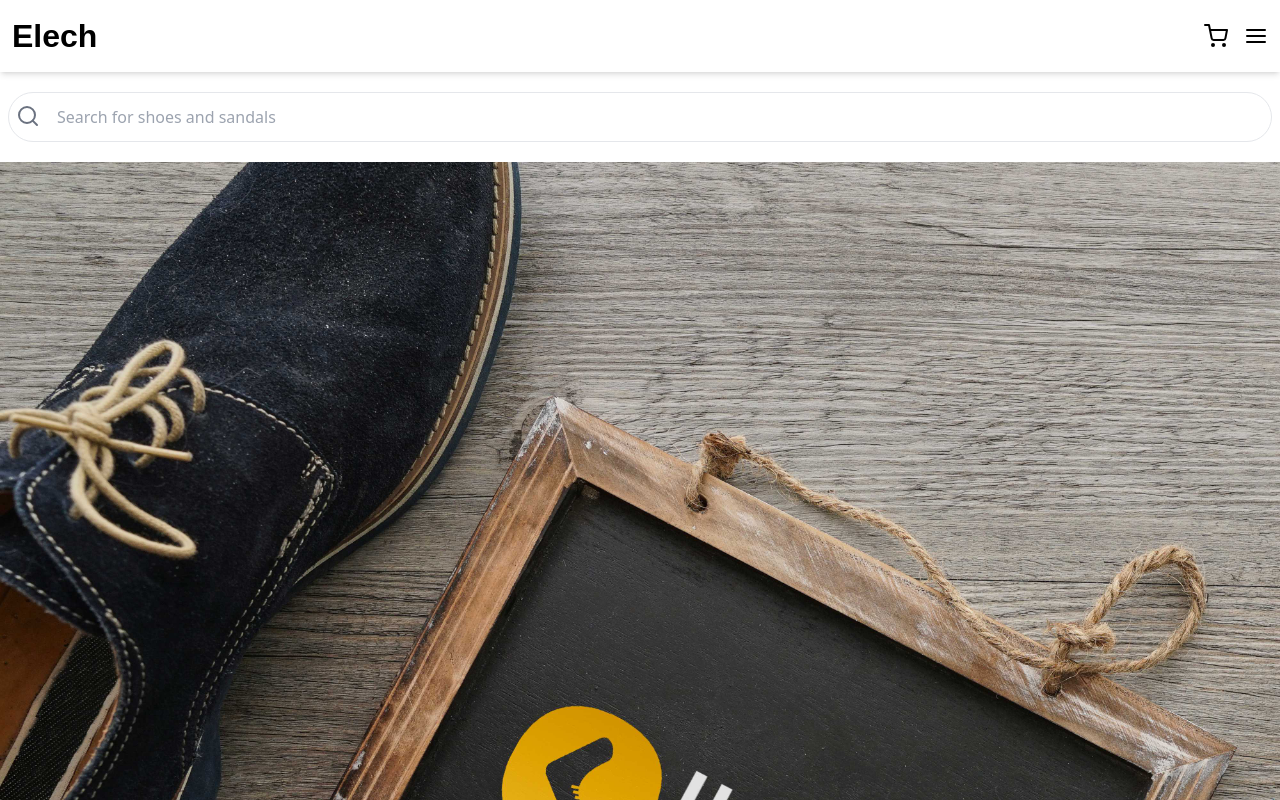
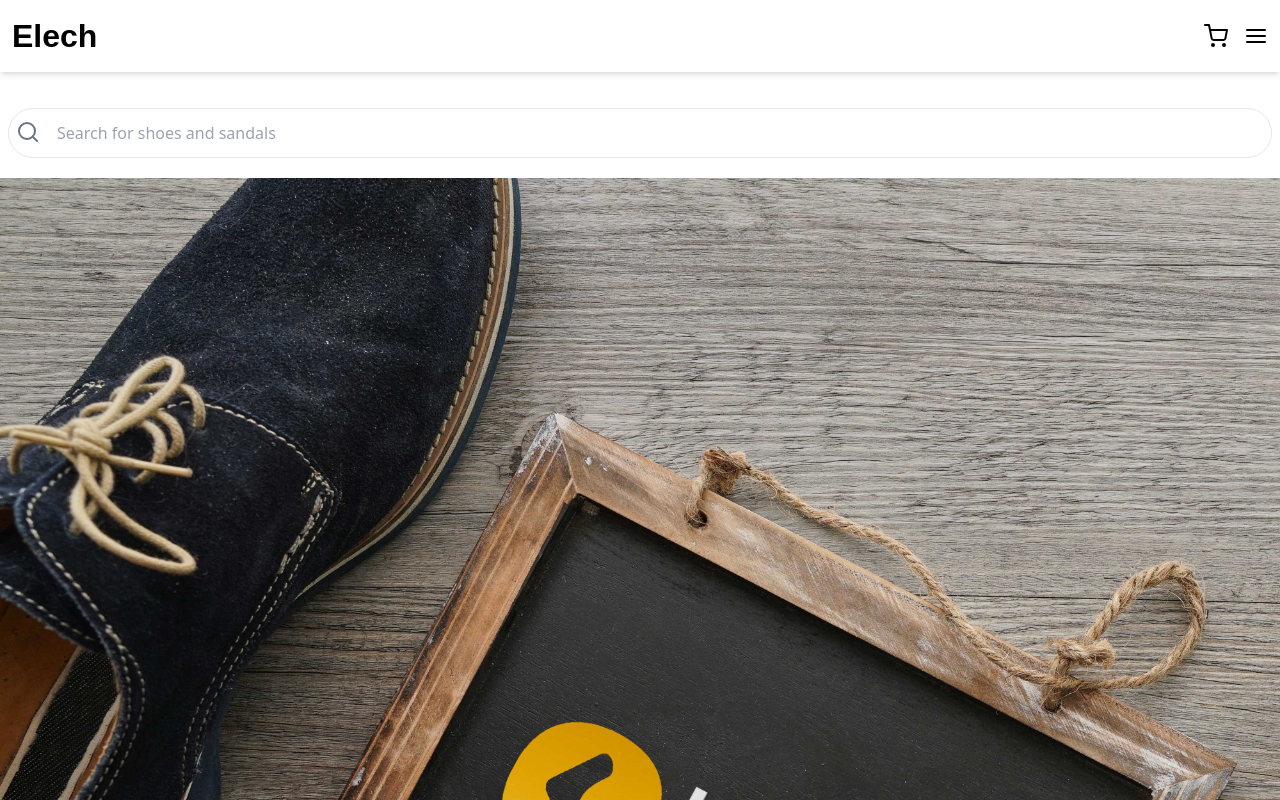
Before and after one commit to jephthahdominic/shoe-maker-template, a React (Vite) app: page / in a window 1280 px wide. Shown: the top 800 px of the page. Built offline with nearby package versions, Linux system fonts and the light colour scheme; a web font is replaced by a local one.

Commit message:
working on the homepage

```diff
--- a/src/components/Search.jsx
+++ b/src/components/Search.jsx
@@ -2,7 +2,7 @@ import { FiSearch } from "react-icons/fi";
 
 export default function Search() {
   return (
-    <div className="relative text-[#6B7280] px-2">
+    <div className="relative text-[#6B7280] px-2 my-4">
         <input
             type="search"
             placeholder="Search for shoes and sandals"
```
